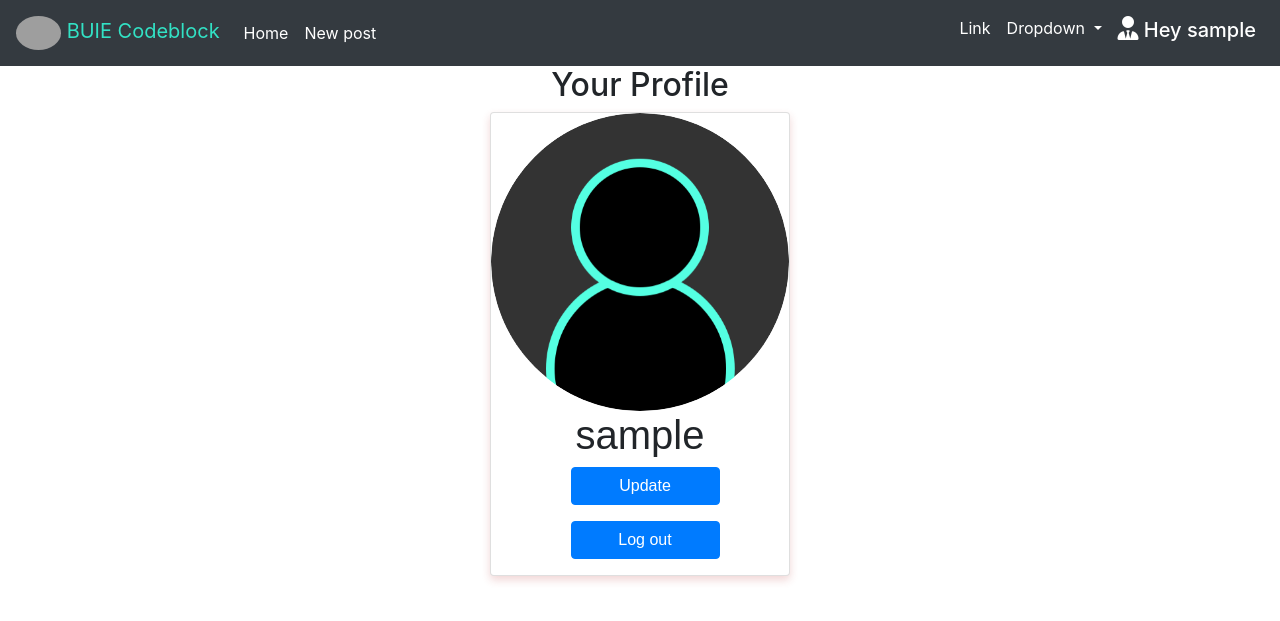
After one commit to ayaanmondal/BUIE_Connected-web, a Flask app: page /viewaccount in a window 1280 px wide. The commit adds this page. Shown: the top 621 px of the page. Run offline with Flask 2, Linux system fonts and the light colour scheme; the visitor is signed in with stand-in values (Sample User, id 1); data comes from the database, SQL or seed files in the repository; some libraries are stand-ins or nearby versions; grey boxes are pictures that could not be loaded.

```diff
--- a/app.py
+++ b/app.py
@@ -2,7 +2,7 @@ import os
 import secrets
 from PIL import Image
 from flask_blogging import BloggingEngine, SQLAStorage
-#from flask_blogging.sqlastorage import Post, Tag
+from datetime import datetime
 from flask import Flask, render_template, json, request,url_for,redirect,flash
 from flask_login import LoginManager,login_user,current_user,login_required,logout_user
 from wtform import *
@@ -94,6 +94,7 @@ def account():
         new_email = update_form.email.data
         new_pic = current_user.profile_image
         password=current_user.password
+        new_time=datetime.now()
 
         #old_user=User.query.filter(User.id == current_user.id)
         #old_user = User.query.get(current_user.id)
@@ -101,11 +102,11 @@ def account():
         db.session.query(User).filter(User.id==current_user.id).delete()
         db.session.commit()
 
-        user= User(id=new_id,username=new_username,password=password,email=new_email,profile_image=new_pic)
+        user= User(id=new_id,username=new_username,password=password,email=new_email,profile_image=new_pic,time_updated=new_time)
         db.session.add(user)
         db.session.commit()
 
-        flash('User Account Updated! Please Log in With Updated information','success')
+        flash('User Account Updated!','success')
         #return redirect(url_for('logout'))
         return redirect(url_for('login'))
 
@@ -119,6 +120,15 @@ def account():
 def deleteaccount(old_user):
     db.session.delete(old_user.all())
     db.session.commit()
+
+@app.route('/viewaccount', methods=['GET', 'POST'])
+@login_required
+def view_account():
+    username=current_user.username
+    email=current_user.email
+    profile_image =url_for('static',filename='images/' + current_user.profile_image)
+    return render_template('view_account.html',profile_image=profile_image,username=username,email=email)
+
 
 def save_picture(form_picture):
     random_hex = secrets.token_hex(8)
@@ -136,7 +146,9 @@ def save_picture(form_picture):
 @app.route('/chatroom',methods=['GET','POST'])
 @login_required
 def chatroom():
+    #users = User.query.all
     posts = Post.query.all()
+    #contents = Postcontent.query.all()
     return render_template('chat.html',posts=posts)
 
 
@@ -144,13 +156,27 @@ def chatroom():
 @login_required
 def new_post():
     post_form = PostForm()
-    if post_form.validate_on_submit():
-        new_post = Post(title=post_form.title.data,content=post_form.content.data,author=current_user.username)
+    if post_form.is_submitted():
+        title = post_form.title.data
+        content = post_form.content.data
+        new_post = Post(title=title,content=content,user_id=current_user.id)
         db.session.add(new_post)
         db.session.commit()
+
+        #new_content = Postcontent(content=content,user_id=current_user.id)
+        #db.session.add(new_content)
+        #db.session.commit()
+
+        profile_image =url_for('static',filename='images/' + current_user.profile_image)
         flash('your post has been created!','success')
         return redirect(url_for('chatroom'))
-    return render_template('create_post.html',title='Newpost',form=post_form)
+    return render_template('create_post.html',title='New post',form=post_form)
+
+@app.route("/post/<int:post_id>")
+def post(post_id):
+    post = Post.query.get_or_404(post_id)
+    return render_template('chat.html', title=post.title,content=post.content, post=post)
+
 
 if __name__ == "__main__":
     app.run(debug=False)
--- a/templates/lgmain.html
+++ b/templates/lgmain.html
@@ -14,6 +14,8 @@
     <script src="https://stackpath.bootstrapcdn.com/bootstrap/4.3.1/js/bootstrap.min.js" integrity="sha384-JjSmVgyd0p3pXB1rRibZUAYoIIy6OrQ6VrjIEaFf/nJGzIxFDsf4x0xIM+B07jRM" crossorigin="anonymous"></script>
     <!--<link rel='stylesheet' type='text/css' media='screen' href='main.css'>-->
     <link rel="icon" href="https://img.icons8.com/cute-clipart/64/000000/forward-message.png">
+    <meta name='viewport' content='width=device-width, initial-scale=1'>
+    <script src='https://kit.fontawesome.com/a076d05399.js'></script>
     <!--<script src='main.js'></script>-->
     {% endblock %}
 
@@ -61,8 +63,8 @@
                         </div>
                     </li>
                     <li class="nav-item">
-                        <a class="nav-link" style="color: white" href="/account">
-                            <h5>Hey {{current_user.username}}.</h5>
+                        <a class="nav-link" style="color: white" href="/viewaccount">
+                            <h5><i style='font-size:24px' class='fas'>&#xf508;</i> Hey {{current_user.username}}</h5>
                         </a>
                     </li>
 
--- a/templates/main.html
+++ b/templates/main.html
@@ -65,7 +65,7 @@
         {% with messages = get_flashed_messages(with_categories=true) %} {% if messages %}
         <ul class=flashes>
             {% for category, message in messages %}
-            <li class="{{ category }}">{{ message }}</li>
+            <li class="alert alert-{{ category }}">{{ message }}</li>
             {% endfor %}
         </ul>
         {% endif %} {% endwith %}
--- /dev/null
+++ b/templates/view_account.html
@@ -0,0 +1,73 @@
+<!DOCTYPE html> {% extends "lgmain.html" %} {% block title %}{% endblock %} {% block head %} {{ super() }} {% endblock %} {% block content %} {{ super() }}
+<style>
+    .rightfloat {
+        width: 85%;
+        margin-left: 40%;
+        margin-right: 30%;
+    }
+
+    .right {
+        margin-left: 7%;
+    }
+
+    img {
+        border-radius: 50%;
+    }
+
+    .card {
+        box-shadow: 0 4px 8px 0 rgba(185, 49, 49, 0.2);
+        max-width: 300px;
+        margin: auto;
+        text-align: center;
+        font-family: arial;
+    }
+
+    .title {
+        color: grey;
+        font-size: 18px;
+    }
+
+    button {
+        border: none;
+        outline: 0;
+        display: inline-block;
+        padding: 8px;
+        color: white;
+        background-color: #000;
+        text-align: center;
+        cursor: pointer;
+        width: 50%;
+        font-size: 18px;
+    }
+
+    button:hover,
+    a:hover {
+        opacity: 0.7;
+    }
+</style>
+
+<body>
+    {% with messages = get_flashed_messages(with_categories=true) %} {% if messages %}
+    <ul class=flashes>
+        {% for category, message in messages %}
+        <li class="alert alert-{{ category }}">{{ message }}</li>
+        {% endfor %}
+    </ul>
+    {% endif %} {% endwith %}
+    <h2 style="text-align:center">Your Profile</h2>
+    <div class="card">
+        <img src="{{ profile_image }}" style="width:100%">
+        <h1>{{ current_user.username }}</h1>
+        <!--<p class="title">CEO & Founder, Example</p>
+        <div style="margin: 24px 0;">
+            <a href="#"><i class="fa fa-dribbble"></i></a>
+            <a href="#"><i class="fa fa-twitter"></i></a>
+            <a href="#"><i class="fa fa-linkedin"></i></a>
+            <a href="#"><i class="fa fa-facebook"></i></a>
+        </div>
+        <p><button>Contact</button></p>-->
+        <p><button type="button" style="margin-left: 10px" class="btn btn-primary" onclick="window.location.href='/account'">Update</button></p>
+        <p><button type="button" style="margin-left: 10px" class="btn btn-primary" onclick="window.location.href='/logout'">Log out</button></p>
+    </div>
+    {% endblock %}
+</body>
--- a/wtform.py
+++ b/wtform.py
@@ -77,6 +77,6 @@ class UpdateUserForm(FlaskForm):
 
 
 class PostForm(FlaskForm):
-    title = StringField('Title',validators=[InputRequired()])
-    content = TextAreaField('Content',validators=[InputRequired()])
+    title = StringField('Title',validators=[InputRequired(message="Title required")])
+    content = TextAreaField('Content',validators=[InputRequired(message="Description required")])
     submit_botton = SubmitField('Post')
```
Also changed, not shown: models.py (+28 -33 lines), templates/account.html (+25 -7 lines), templates/chat.html (+61 -2 lines), templates/create_post.html (+10 -1 lines), templates/login.html (+16 -0 lines), templates/post.html (added, +47 -0 lines), templates/signup.html (+16 -0 lines).
